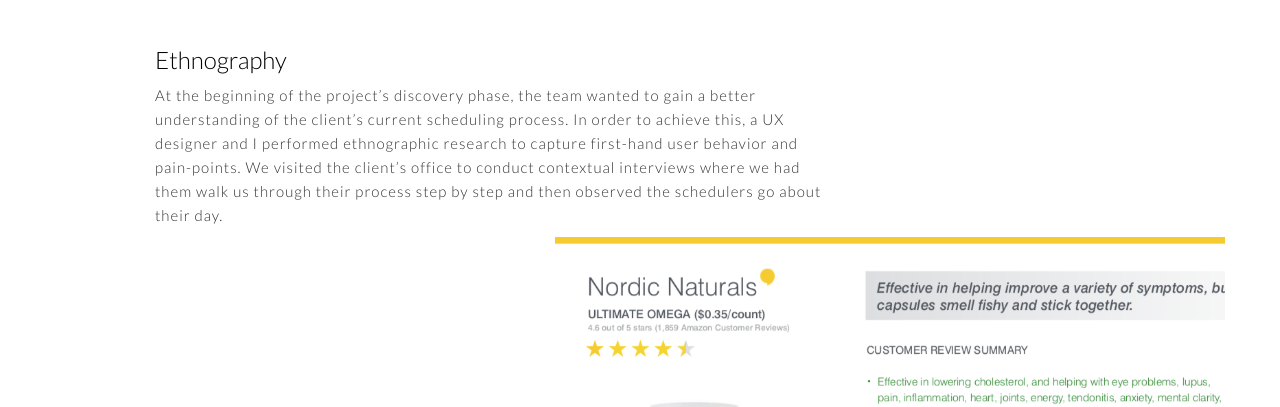
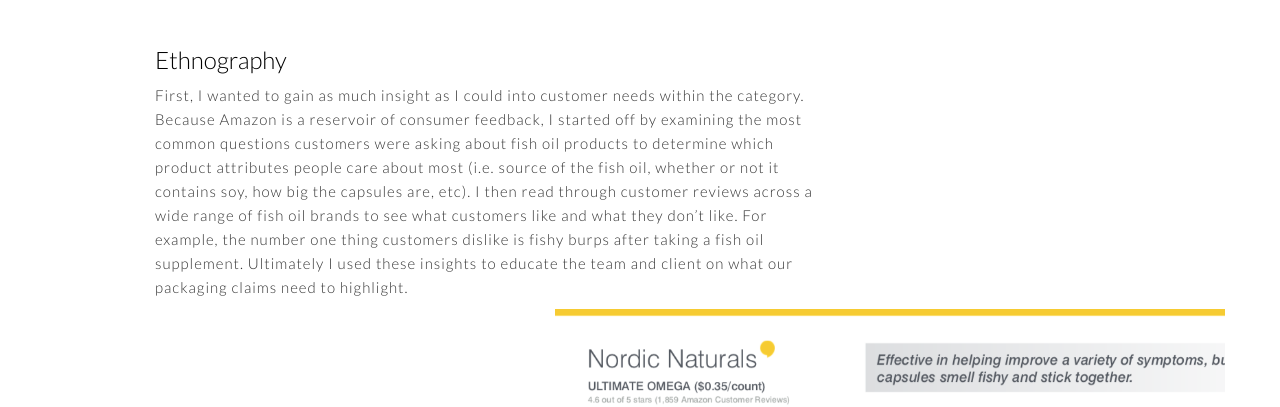
Before and after one commit to jennfercc/portfolio, a plain HTML site: page scheduler2.html in a window 1280 px wide. Shown: the part 392-799 px from the top of the page. Drawn offline with nearby package versions, Linux system fonts and the light colour scheme.

Commit message:
scheduler 2

```diff
--- a/scheduler2.html
+++ b/scheduler2.html
@@ -122,7 +122,7 @@
                                     <div class="about__description">
                                         <h3>Ethnography</h3>
                                         <p>
-                                            At the beginning of the project’s discovery phase, the team wanted to gain a better understanding of the client’s current scheduling process. In order to achieve this, a UX designer and I performed ethnographic research to capture first-hand user behavior and pain-points. We visited the client’s office to conduct contextual interviews where we had them walk us through their process step by step and then observed the schedulers go about their day.
+                                            First, I wanted to gain as much insight as I could into customer needs within the category. Because Amazon is a reservoir of consumer feedback, I started off by examining the most common questions customers were asking about fish oil products to determine which product attributes people care about most (i.e. source of the fish oil, whether or not it contains soy, how big the capsules are, etc). I then read through customer reviews across a wide range of fish oil brands to see what customers like and what they don’t like. For example, the number one thing customers dislike is fishy burps after taking a fish oil supplement. Ultimately I used these insights to educate the team and client on what our packaging claims need to highlight.
                                         </p>
                                     </div>
                                 </div>
```
